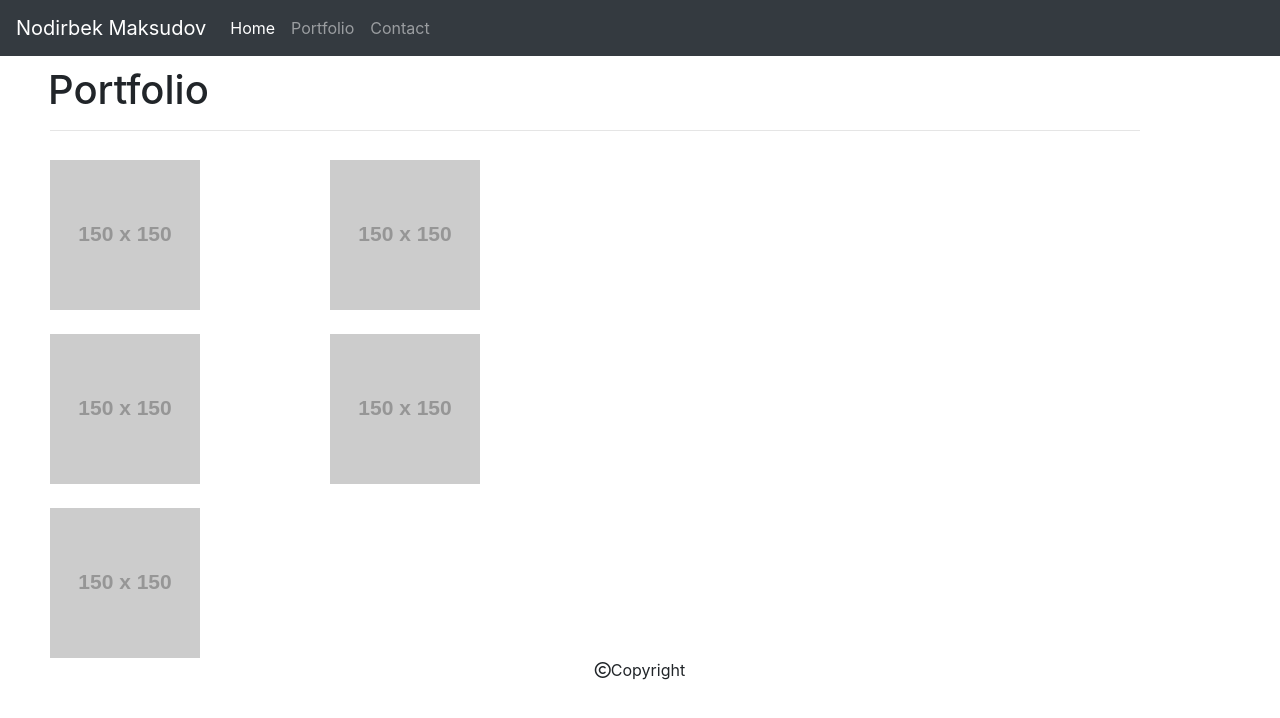
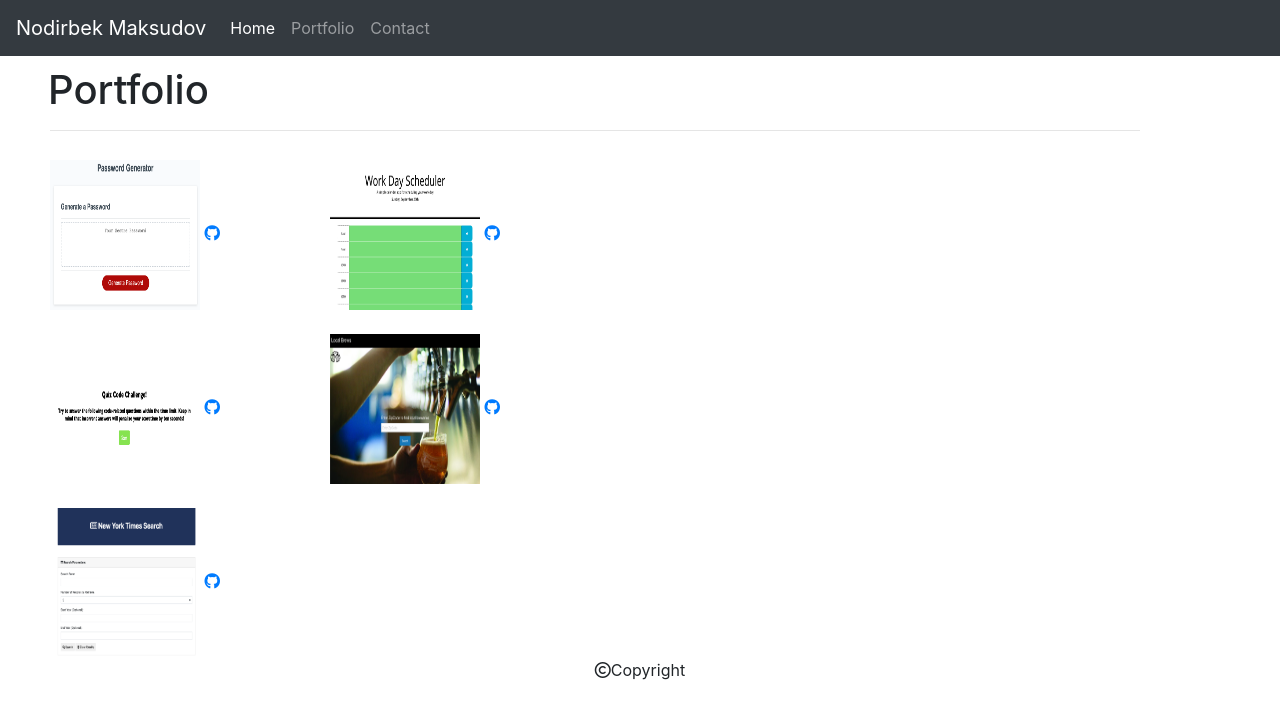
Before and after one commit to Nodirbek94/Nodirbek94.github.io, a plain HTML site: page portfolio.html in a window 1280 px wide. Drawn offline with nearby package versions, Linux system fonts and the light colour scheme; placeholder pictures from the web are drawn by us.

Commit message:
updated contact info, update portfolio page with projects

```diff
--- a/portfolio.html
+++ b/portfolio.html
@@ -54,23 +54,39 @@
         <main>
             <section class="row">
                 <section class="col-md-3">
-                    <a href="https://placeholder.com"><br><img src="https://via.placeholder.com/150"></a>
+                    <a href="https://nodirbek94.github.io/RandomPG/" target="_blank"><br><img
+                            src="./assets/images/Screen%20Shot%202020-09-20%20at%203.39.08%20PM.png" width="150px"
+                            height="150px"></a>
+                    <a href="https://github.com/Nodirbek94/RandomPG.git" target="_blank"><i class="fa fa-github"
+                            aria-hidden="true"></i></a>
                 </section>
                 <section class="col-md-3">
-                    <a href="https://placeholder.com"><br><img src="https://via.placeholder.com/150"></a>
+                    <a href="https://nodirbek94.github.io/WorkDayScheduler/" target="_blank"><br><img
+                            src="./assets/images/Screen%20Shot%202020-09-20%20at%203.34.55%20PM.png" width="150px"
+                            height="150px"></a>
+                    <a href="https://github.com/Nodirbek94/WorkDayScheduler.git" target="_blank"><i class="fa fa-github"
+                            aria-hidden="true"></i></a>
                 </section>
             </section>
             <section class="row">
                 <section class="col-md-3">
-                    <a href="https://placeholder.com"><br><img src="https://via.placeholder.com/150"></a>
+                    <a href="https://nodirbek94.github.io/CodeQuiz/" target="_blank"><br><img
+                            src="./assets/images/Screen%20Shot%202020-09-20%20at%203.50.57%20PM.png" width="150px"
+                            height="150px"></a>
+                    <a href="https://github.com/Nodirbek94/CodeQuiz.git" target="_blank"><i class="fa fa-github"
+                            aria-hidden="true"></i></a>
                 </section>
                 <section class="col-md-3">
-                    <a href="https://placeholder.com"><br><img src="https://via.placeholder.com/150"></a>
+                    <a href="https://nodirbek94.github.io/Local-Brews/" target="_blank"><br><img src="./assets/images/Screen%20Shot%202020-09-19%20at%205.01.00%20PM.png" width="150px" height="150px"></a>
+                    <a href="https://github.com/Nodirbek94/Local-Brews.git" target="_blank"><i class="fa fa-github"
+                        aria-hidden="true"></i></a>
                 </section>
             </section>
             <section class="row">
                 <section class="col-md-3">
-                    <a href="https://placeholder.com"><br><img src="https://via.placeholder.com/150"></a>
+                    <a href="https://nodirbek94.github.io/NYTSearch/" target="_blank"><br><img src="./assets/images/Screen%20Shot%202020-09-20%20at%204.04.20%20PM.png" width="150px" height="150px"></a>
+                    <a href="https://github.com/Nodirbek94/NYTSearch.git" target="_blank"><i class="fa fa-github"
+                        aria-hidden="true"></i></a>
                 </section>
         </main>
     </section>
```
Also changed, not shown: index.html (+15 -3 lines), assets/images/4L8A8908.jpeg (added), assets/images/IMG_8140.jpg (deleted), assets/images/Screen Shot 2020-09-19 at 5.01.00 PM.png (added), assets/images/Screen Shot 2020-09-20 at 3.34.55 PM.png (added), assets/images/Screen Shot 2020-09-20 at 3.39.08 PM.png (added), assets/images/Screen Shot 2020-09-20 at 3.50.57 PM.png (added), assets/images/Screen Shot 2020-09-20 at 4.04.20 PM.png (added), 2 other files.
